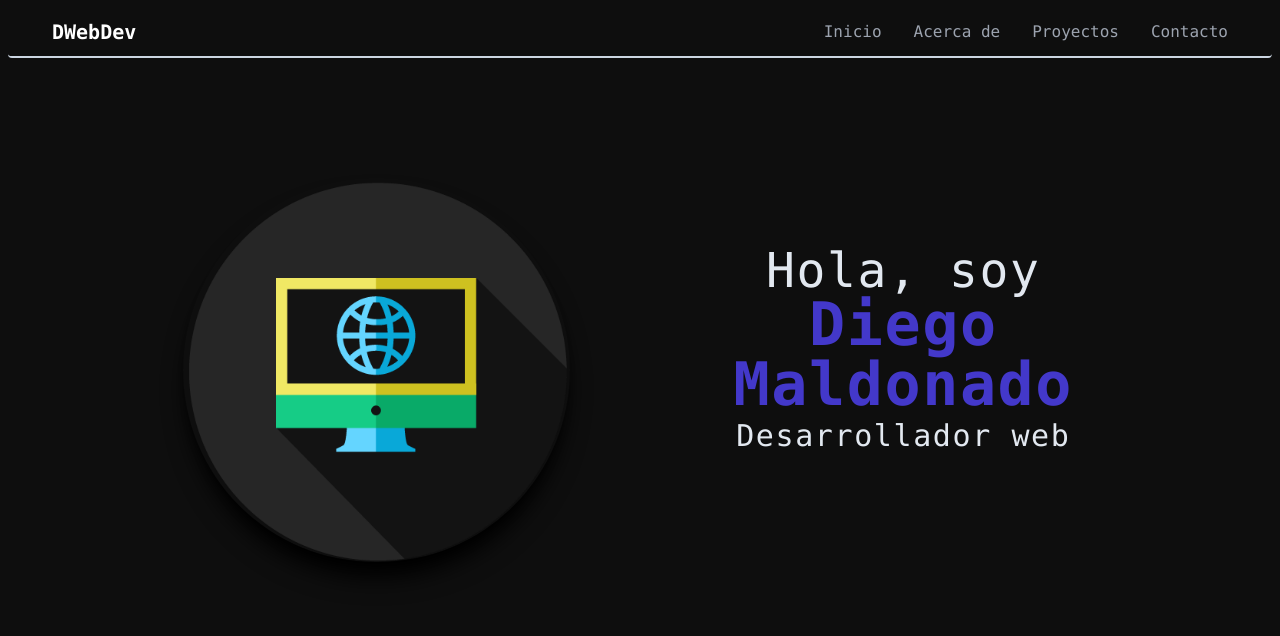
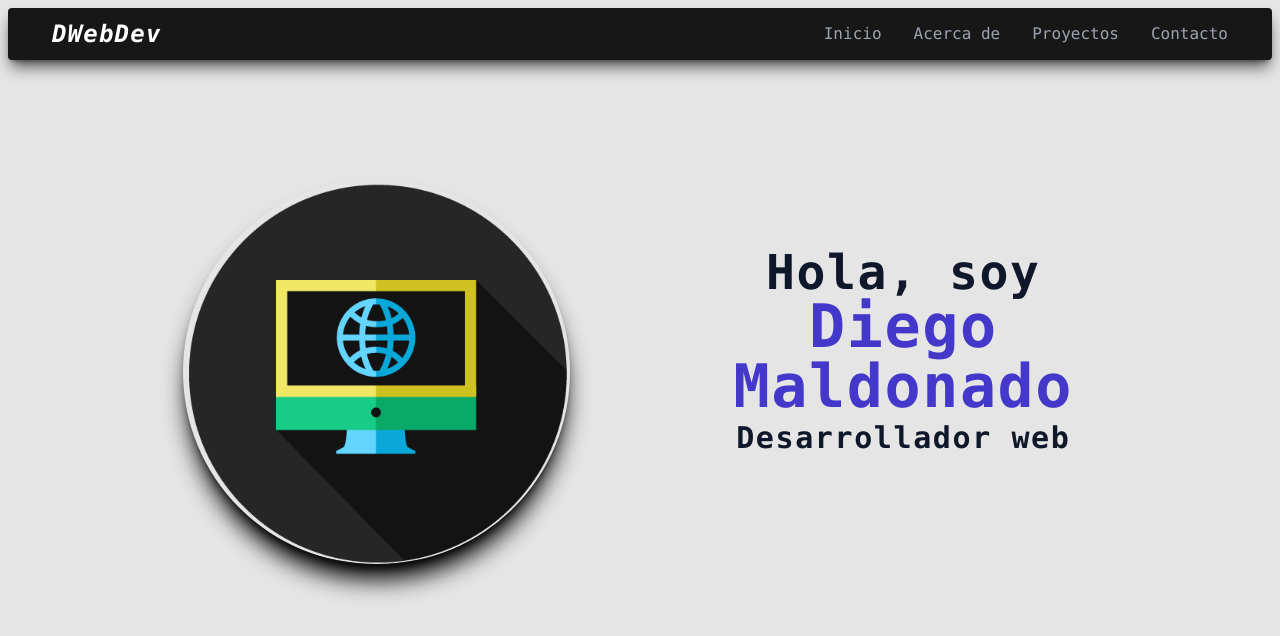
Before and after one commit to DiegoWEBD/Web-Portfolio, a React (Create React App) app: page / in a window 1280 px wide. Shown: the top 636 px of the page. Built offline with nearby package versions, Linux system fonts and the light colour scheme.

Commit message:
UI changes

```diff
--- a/src/App.js
+++ b/src/App.js
@@ -13,7 +13,7 @@ const App = () => {
   }
 
   return (
-    <div className='min-h-screen text-slate-200 bg-[#0e0e0e] p-2 font-mono'>
+    <div className='min-h-screen text-slate-200 bg-neutral-200 p-2 font-mono'>
       <NavBar />
       <section className='mt-14 md:mt-20 w-10/12 mx-auto'>
         <Routes>
--- a/src/components/LoadingAnimation.js
+++ b/src/components/LoadingAnimation.js
@@ -1,9 +1,7 @@
 const LoadingAnimation = () => {
 
     return(
-        <div className='h-10 w-10 bg-gradient-to-l from-cyan-100 to-blue-700 flex justify-center items-center rounded-full animate-spin'>
-            <div className='h-8 w-8 rounded-full bg-zinc-900'></div>
-        </div>
+        <div className='h-12 w-12 border-[6px] border-t-blue-500 rounded-full animate-spin' />
     )
 }
 
--- a/src/components/NavBar.js
+++ b/src/components/NavBar.js
@@ -10,9 +10,9 @@ const NavBar = () => {
     }
 
     return(
-        <nav className='rounded px-4 py-2.5 border-b-2 border-slate-300'>
-            <div className='container-lg flex flex-wrap justify-between items-center md:mx-7'>
-                <Link to='/' className='font-semibold text-xl text-white'>DWebDev</Link>
+        <nav className='bg-neutral-900 rounded px-4 py-2.5 shadow-lg shadow-black/60'>
+            <div className='flex flex-wrap justify-between items-center md:mx-7'>
+                <Link to='/' className='font-extrabold tracking-wider text-2xl italic text-white'>DWebDev</Link>
 
                 <div className="block md:hidden">
                     <button
--- a/src/components/Project.js
+++ b/src/components/Project.js
@@ -2,28 +2,28 @@ const Project = ({ project }) => {
 
     return(
         <div className='w-[440px] flex justify-center'>
-            <div className="opacity-70 w-[350px] hover:w-[368px] sm:w-[400px] sm:hover:w-[418px] hover:opacity-100 block pt-6 pb-4 mb-12 px-[26px] hover:px-[35px] h-fit transition-all  rounded-lg border shadow shadow-black bg-slate-50 hover:shadow-xl hover:h-full hover:rounded-xl">
+            <div className="w-[350px] hover:w-[368px] sm:w-[400px] sm:hover:w-[418px] block pt-6 pb-4 mb-12 px-[26px] hover:px-[35px] h-fit transition-all  rounded-lg shadow-lg shadow-black/60 bg-neutral-800 hover:shadow-xl hover:shadow-black/60 hover:rounded-xl">
                 <div className="h-48 overflow-hidden rounded shadow-lg shadow-black">
                     <img alt={ project.name } className="min-h-full" src={project.logo_route} />
                 </div>
 
                 <div className="mt-4 break-words">
-                    <p className="mb-1 text-2xl text-black font-extrabold transition-all duration-300">{ project.name }</p>
-                    <p className="mb-4 text-[15px] text-slate-800 font-semibold italic transition-all duration-300">{ project.description }</p>
+                    <p className="mb-1 text-2xl text-indigo-600 font-extrabold transition-all duration-300">{ project.name }</p>
+                    <p className="mb-4 text-[15px] text-slate-300 font-semibold italic transition-all duration-300">{ project.description }</p>
 
                     {
                         project.github_link
                             ?   <div className="mb-1 flex">
-                                    <p className="text-md my-auto text-indigo-700 font-bold mr-3 transition-all duration-300 ">Github:</p>
-                                    <p className="text-md my-auto hover:text-slate-500 font-semibold transition-all duration-300"><a rel='noopener noreferrer' href={project.github_link} target="_blank"><img alt={project.github_link} className='h-5' src={ require('../img/github_logo.png') } /></a></p>
+                                    <p className="text-md my-auto text-blue-600 font-bold mr-3 transition-all duration-300 ">Github:</p>
+                                    <p className="text-md my-auto transition-all animate-bounce"><a rel='noopener noreferrer' href={project.github_link} target="_blank"><img alt={project.github_link} className='h-5' src={ require('../img/github_logo.png') } /></a></p>
                                 </div>
                             :   null
                     }
                     {
                         project.page_link
                             ?   <div className="mb-1 flex">
-                                    <p className="text-xs text-blue-700 font-bold mr-3 transition-all duration-300">Web:</p>
-                                    <p className="text-xs text-blue-500 hover:text-blue-700 font-semibold transition-all duration-300"><a rel='noopener noreferrer' href={project.page_link} target="_blank">{project.page_link}</a></p>
+                                    <p className="text-xs text-blue-600 font-bold mr-3 transition-all duration-300">Web:</p>
+                                    <p className="text-xs text-blue-600 hover:text-blue-100 font-semibold transition-all duration-300"><a rel='noopener noreferrer' href={project.page_link} target="_blank">{project.page_link}</a></p>
                                 </div>
                             :   null
                     }
--- a/src/components/Skill.js
+++ b/src/components/Skill.js
@@ -1,10 +1,10 @@
 const Skill = ({ skill }) => {
     return (
-        <div key={skill.name} className="text-slate-200 flex mb-3 p-2 mr-3 items-center border-2 border-zinc-900 rounded-xl">
+        <div key={skill.name} className="text-slate-200 flex mb-3 p-2 mr-3 items-center border-2 border-indigo-700 rounded-xl">
             <div className="h-12 lg:h-14 mr-5">
                 <img alt={ skill.name } className="h-full" src={ skill.logo_route } />
             </div>
-            <p className="bg-zinc-900 text-lg lg:text-xl font-semibold py-1 px-3 rounded-full shadow">{skill.name}</p>
+            <p className="bg-indigo-700 text-lg lg:text-xl font-semibold py-1 px-3 rounded-full">{skill.name}</p>
         </div>
     )
 }
--- a/src/components/pages/About.js
+++ b/src/components/pages/About.js
@@ -4,13 +4,13 @@ import ProfileInfo from '../ProfileInfo'
 const About = ({ cache }) => {
 
     return(
-        <div className="container md:bg-neutral-100 mb-20 sm:mb-10 md:flex mx-auto rounded-xl md:shadow-xl md:shadow-black">
-            <div className="bg-indigo-700 md:w-1/3 rounded-xl md:rounded text-slate-300 pt-1 md:pt-0 pb-8 md:pb-0 shadow-xl shadow-black md:shadow-none">
+        <div className="container md:bg-neutral-800 mb-20 sm:mb-10 md:flex mx-auto rounded-xl md:shadow-xl md:shadow-black/70">
+            <div className="bg-indigo-700 md:w-1/3 rounded-xl md:rounded text-slate-300 pt-1 md:pt-0 pb-8 md:pb-0 shadow-xl shadow-black/60 md:shadow-none">
                 <ProfileInfo />
             </div>
 
-            <div className="bg-slate-300 md:w-2/3 p-6 text-zinc-900 mt-10 md:mt-0 rounded-xl shadow-xl shadow-black md:shadow-none">
-                <p className="text-2xl lg:text-3xl font-bold mb-8 text-center">Mis Habilidades</p>
+            <div className="bg-neutral-800 md:w-2/3 p-6 text-slate-200 mt-10 md:mt-0 rounded-xl shadow-xl shadow-black/60 md:shadow-none">
+                <p className="text-2xl lg:text-3xl font-bold my-8 text-center">Mis Habilidades</p>
                 <Skills cache={cache} />
             </div>
         </div>
--- a/src/components/pages/Contact.js
+++ b/src/components/pages/Contact.js
@@ -3,7 +3,7 @@ import ContactForm from "../ContactForm"
 const Contact = () => {
 
     return (
-        <div className="w-full max-w-md mx-auto  p-6 rounded-md border-2 border-slate-300">
+        <div className="w-full max-w-md mx-auto p-6 rounded-md bg-neutral-800 shadow-lg shadow-black/80">
             <p className="text-white font-semibold mb-8">Si te quieres contactar conmigo, por favor rellena este formulario:</p>
             <ContactForm />
         </div>
--- a/src/components/pages/Home.js
+++ b/src/components/pages/Home.js
@@ -6,10 +6,10 @@ const Home = () => {
                 <img alt='Diego Web Dev' src={ require('../../img/principal_logo.png') } className="mx-auto rounded-full shadow-xl shadow-black h-36 sm:h-40 md:h-80 lg:h-96" />
             </div>
 
-            <div className="mx-auto mt-16 md:mt-0 md:w-1/2 md:flex md:flex-col md:justify-center items-center text-slate-200 tracking-widest">
-                <p className="text-md text-center text-2xl md:text-3xl lg:text-4xl xl:text-5xl">Hola, soy</p>
-                <p className="font-semibold text-center text-indigo-700 text-3xl lg:text-5xl xl:text-6xl">Diego Maldonado</p>
-                <p className="mt-1 text-sm text-center text-xl lg:text-2xl xl:text-3xl">Desarrollador web</p>
+            <div className="mx-auto mt-16 md:mt-0 md:w-1/2 md:flex md:flex-col md:justify-center items-center text-slate-900 tracking-widest">
+                <p className="font-semibold text-md text-center text-2xl md:text-3xl lg:text-4xl xl:text-5xl">Hola, soy</p>
+                <p className="font-extrabold text-center text-indigo-700 text-3xl lg:text-5xl xl:text-6xl">Diego Maldonado</p>
+                <p className="font-semibold mt-1 text-sm text-center text-xl lg:text-2xl xl:text-3xl">Desarrollador web</p>
             </div>
         </div>
     )
--- a/src/components/pages/Projects.js
+++ b/src/components/pages/Projects.js
@@ -4,7 +4,7 @@ const Projects = ({ cache }) => {
 
     return (
         <div className="mx-auto mb-10">
-            <p className="text-5xl mb-20 font-bold text-center text-slate-200">Proyectos</p>
+            <p className="text-6xl mb-20 font-bold text-center text-slate-900">Proyectos</p>
             <ProjectsContainer cache={cache} />
         </div>
     )
```
